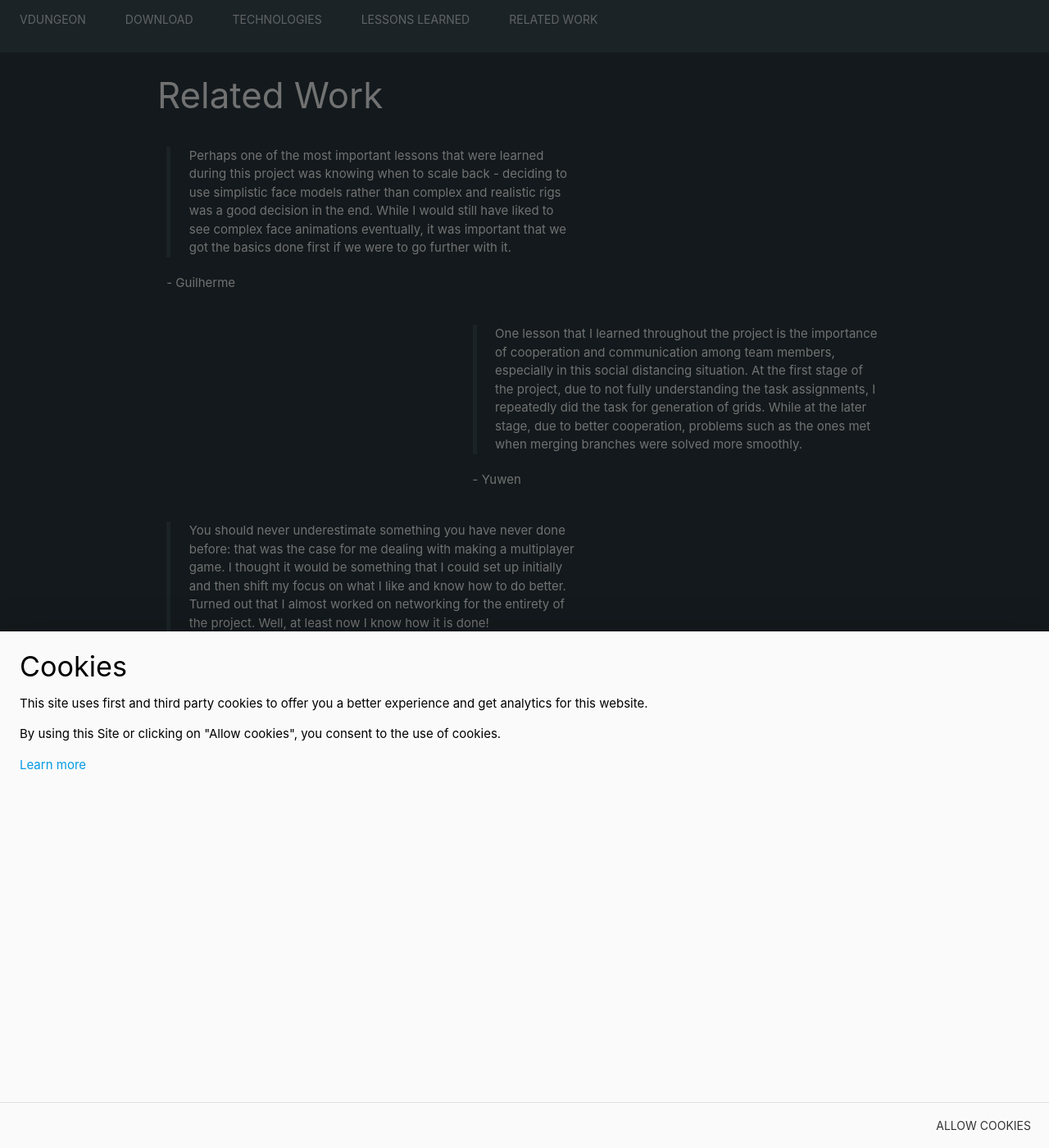
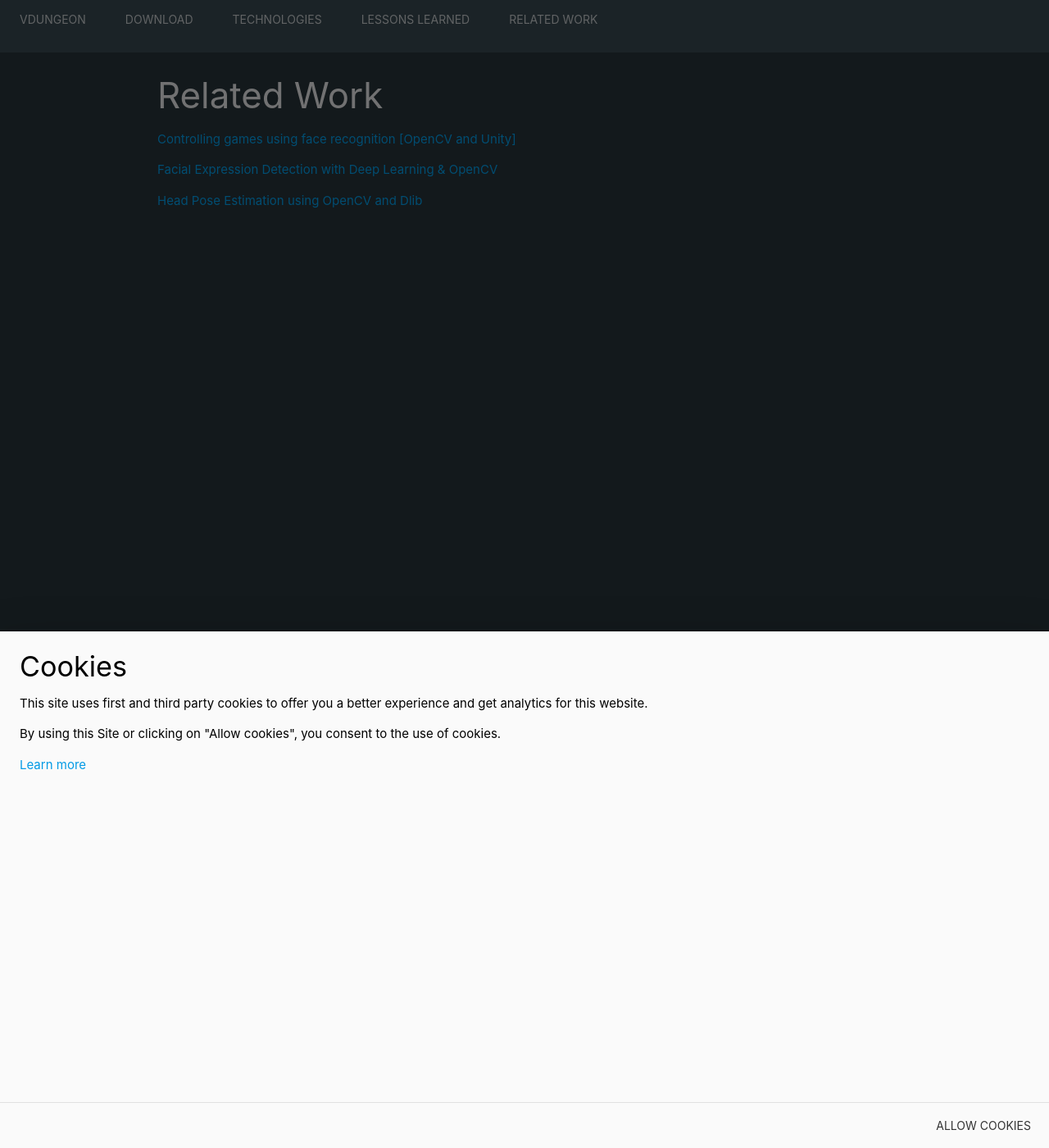
Before and after one commit to Bamarin/Bamarin.github.io, a Jekyll site: the page built from vDungeon/related.md, in a window 1280 px wide and 1400 px high. Shown: the whole window at 82% size. Built offline with Jekyll 4.4.1, drawn with Linux system fonts in a browser that asks for light colours.

Commit message:
update related work

```diff
--- a/vDungeon/related.md
+++ b/vDungeon/related.md
@@ -6,44 +6,8 @@ permalink: VDungeon/related/
 
 ### Related Work
 
+[Controlling games using face recognition [OpenCV and Unity]](https://www.youtube.com/watch?v=cGR30llvamU)
 
+[Facial Expression Detection with Deep Learning & OpenCV](https://github.com/MauryaRitesh/Facial-Expression-Detection)
 
-<div class="row">
-  <div class="col s12 m7">
-    <blockquote>
-    Perhaps one of the most important lessons that were learned during this project was knowing when to scale back - deciding to use simplistic face models rather than complex and realistic rigs was a good decision in the end. While I would still have liked to see complex face animations eventually, it was important that we got the basics done first if we were to go further with it.
-    </blockquote> - Guilherme
-  </div>
-</div>
-
-<div class="row">
-  <div class="col s12 m7 offset-m5">
-    <blockquote>
-    One lesson that I learned throughout the project is the importance of cooperation and communication among team members, especially in this social distancing situation. At the first stage of the project, due to not fully understanding the task assignments, I repeatedly did the task for generation of grids. While at the later stage, due to better cooperation, problems such as the ones met when merging branches were solved more smoothly.
-    </blockquote> - Yuwen
-  </div>
-</div>
-
-<div class="row">
-  <div class="col s12 m7">
-    <blockquote>
-You should never underestimate something you have never done before: that was the case for me dealing with making a multiplayer game. I thought it would be something that I could set up initially and then shift my focus on what I like and know how to do better. Turned out that I almost worked on networking for the entirety of the project. Well, at least now I know how it is done!
-    </blockquote> - Leonardo
-  </div>
-</div>
-
-<div class="row">
-  <div class="col s12 m7 offset-m5">
-    <blockquote>
-The most important lesson I learned is to do detailed research on the techniques before making design choice and actual implementation. I started the work right after understanding how to build a face-tracking system through Python. However, due to the lack of more detailed research and experience. A lot of time was unnecessarily invested in connecting Python with Unity and making the expression change recognizable. The time can be saved from early stage if a more detailed comparative study on different techniques is carried out.
-    </blockquote> - Ziqi
-  </div>
-</div>
-
-<div class="row">
-  <div class="col s12 m7">
-    <blockquote>
-This course really taught me the importance of having a team leader and regular meetings. Once we stopped having regular meetings I quickly felt out of the loop and it got hard to understand what everyone else was doing. I also learned that good models are expensive.
-    </blockquote> - Michael
-  </div>
-</div>
+[Head Pose Estimation using OpenCV and Dlib](https://www.learnopencv.com/head-pose-estimation-using-opencv-and-dlib/)
```
